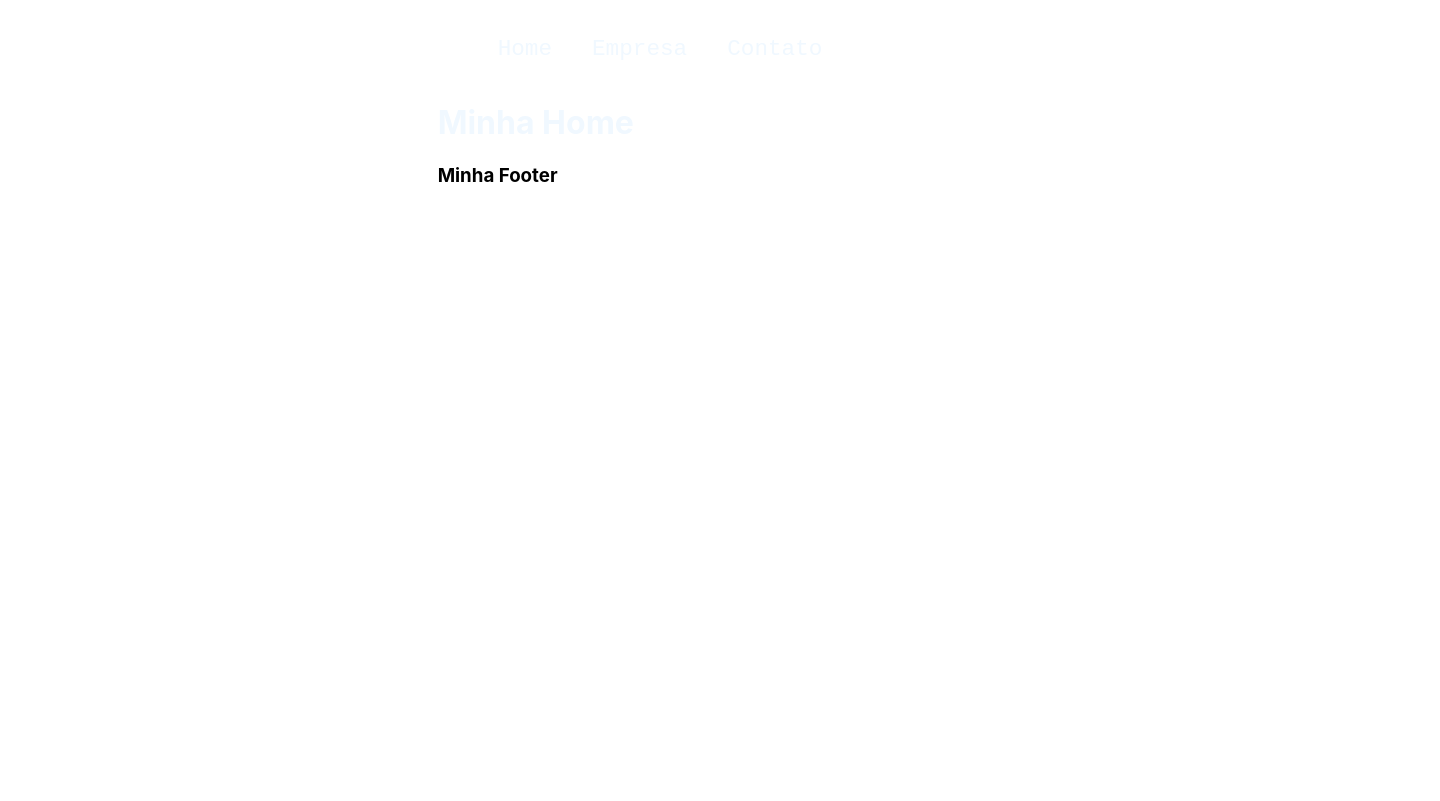
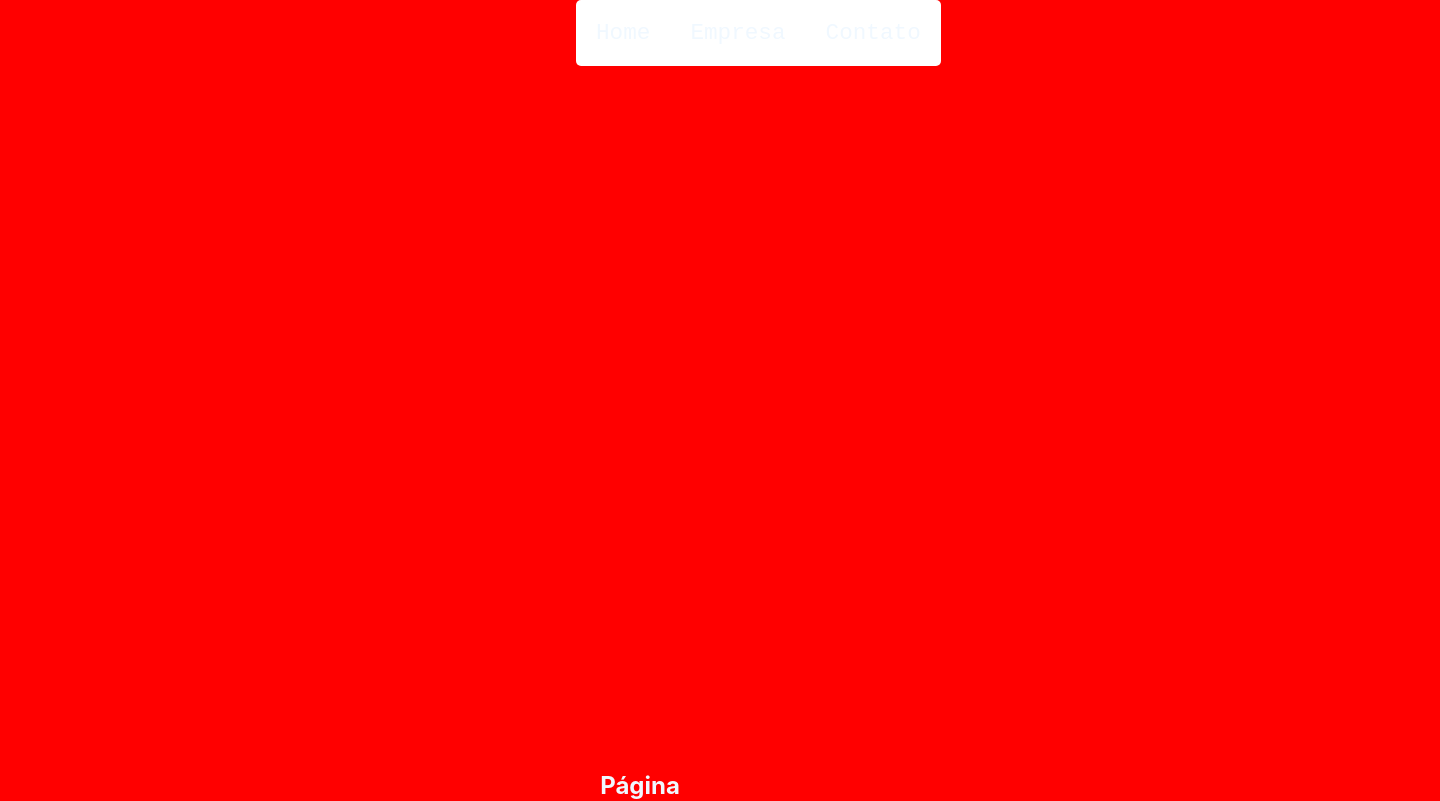
Before and after one commit to VitorSam0w0/EstudoReact, a React (Create React App) app in the folder my-project/: page / in a window 1280 px wide. Shown: the top 801 px of the page, 1440 px wide, since content can reach past the window. Built offline with nearby package versions, Linux system fonts and the light colour scheme.

Commit message:
CSS no Código React
Aprendendo um pouco de CSS com React

```diff
--- a/my-project/src/App.css
+++ /dev/null
@@ -1,44 +0,0 @@
-.App {
-  text-align: center;
-}
-
-.App-logo {
-  height: 40vmin;
-  pointer-events: none;
-}
-
-@media (prefers-reduced-motion: no-preference) {
-  .App-logo {
-    animation: App-logo-spin infinite 20s linear;
-  }
-}
-
-.App-header {
-  background-color: #282c34;
-  min-height: 100vh;
-  display: flex;
-  flex-direction: column;
-  align-items: center;
-  justify-content: center;
-  font-size: calc(10px + 2vmin);
-  color: white;
-}
-
-.App-link {
-  color: #61dafb;
-}
-
-@keyframes App-logo-spin {
-  from {
-    transform: rotate(0deg);
-  }
-  to {
-    transform: rotate(360deg);
-  }
-}
-
-.container {
-  justify-content: center;
-  display: flex;
-  margin: 5%;
-}
--- a/my-project/src/App.js
+++ b/my-project/src/App.js
@@ -18,7 +18,6 @@ function App() {
         <Route path="/Contato" element={<Contato/>}/>
       </Routes>
     </Router>
-    <Footer/>
     </div>
   )
 }
--- a/my-project/src/Estilos/Home.css
+++ b/my-project/src/Estilos/Home.css
@@ -1,3 +1,42 @@
+* {
+    margin: 0;
+    padding: 0;
+    box-sizing: border-box;
+}
+
 h1 {
     color: aliceblue;
 }
+
+.page1{
+    background-color: red;
+}
+.page2{
+    background-color: blue;
+}
+.page3{
+    background-color: aliceblue;
+}
+.page4{
+    background-color: black;
+}
+.page5{
+    background-color: blueviolet;
+}
+
+section {
+    justify-content: center;
+    display: flex;
+    align-items: center;
+    height: 100vh;
+    width: 100vh;
+    padding: 100vh;
+    top: 0;
+    left: 0;
+    scroll-snap-align: start;
+}
+
+.interface {
+    height: 100vh;
+    scroll-snap-type: y mandatory;
+}
--- a/my-project/src/Estilos/NavBar.css
+++ b/my-project/src/Estilos/NavBar.css
@@ -1,6 +1,24 @@
+
+.container {
+    display: flex;
+    align-items: center;
+    justify-content: center;
+}
+
+.containerNav {
+    position: fixed;
+    left: calc(45%);
+    background-color: #fff;
+    border-radius: 5px;
+    background-attachment: fixed;
+}
+
+
 .container ul {
     list-style: none;
     align-items: center;
+    justify-content: center;
+    display: flex;
 }
 
 .container ul li {
@@ -8,6 +26,7 @@
     padding: 20px;
     font-size: 17pt;
     font-family: monospace;
+    text-align: center;
 }
 
 .container ul li:hover {
--- a/my-project/src/paginas/Home.js
+++ b/my-project/src/paginas/Home.js
@@ -1,8 +1,12 @@
 import '../Estilos/Home.css'
 function Home() {
     return (
-        <div>
-        <h1>Minha Home</h1>
+        <div className='interface'>
+            <section className='page1'><h1>Página 1</h1></section>
+            <section className='page2'><h1>Página 2</h1></section>
+            <section className='page3'><h1>Página 3</h1></section>
+            <section className='page4'><h1>Página 4</h1></section>
+            <section className='page5'><h1>Página 5</h1></section>
         </div>
     )
 }
--- a/my-project/src/paginas/NavBar.js
+++ b/my-project/src/paginas/NavBar.js
@@ -3,6 +3,7 @@ import '../Estilos/NavBar.css'
 
 function NavBar() {
     return (
+        <div className="containerNav">
           <div className="container">
             <ul>
               <li><Link to='/'>Home</Link></li>
@@ -10,6 +11,7 @@ function NavBar() {
               <li><Link to='/Contato'>Contato</Link></li>
             </ul>
           </div>
+        </div>
     )
 }
 
```
Lines whose indentation alone changed are shown as unchanged.
